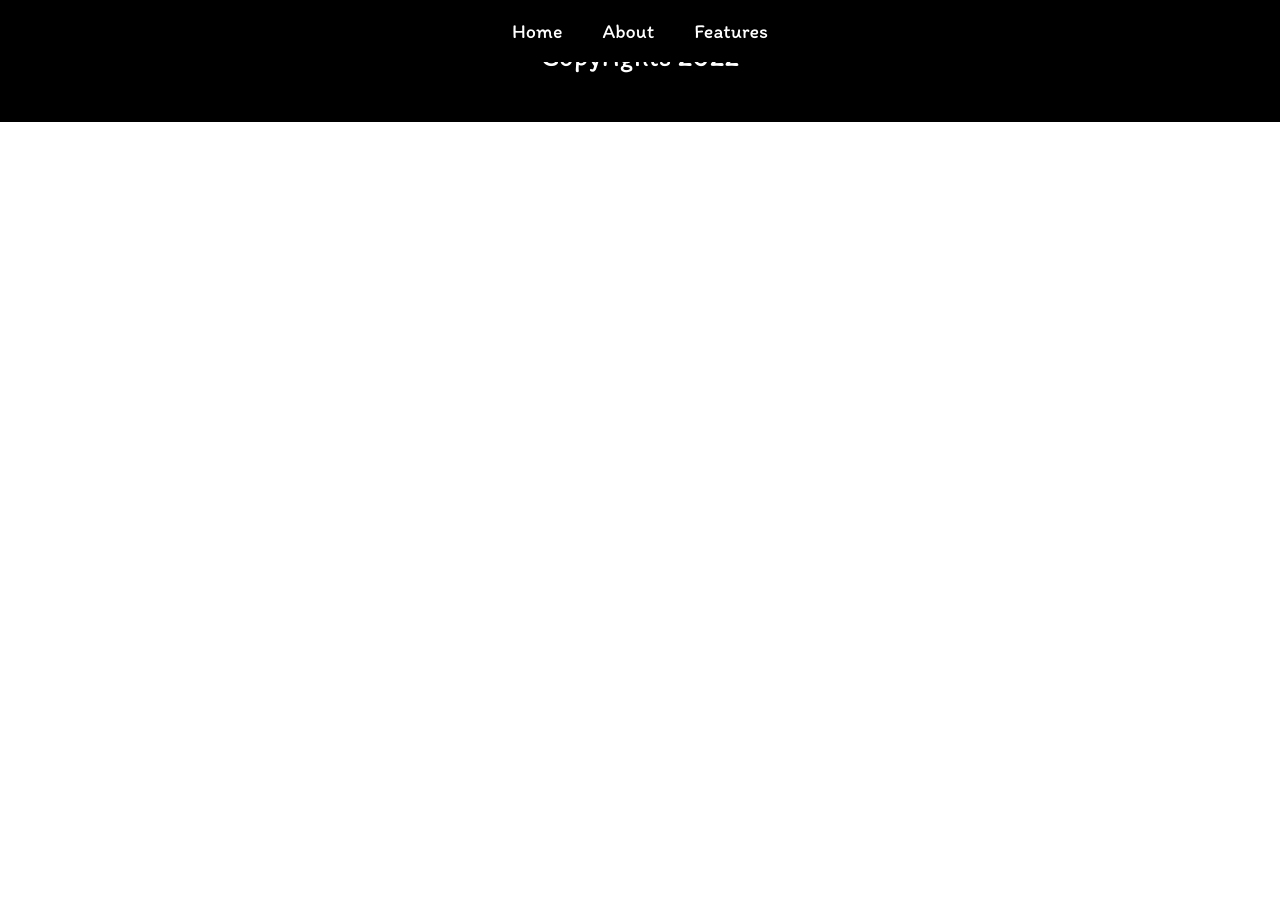
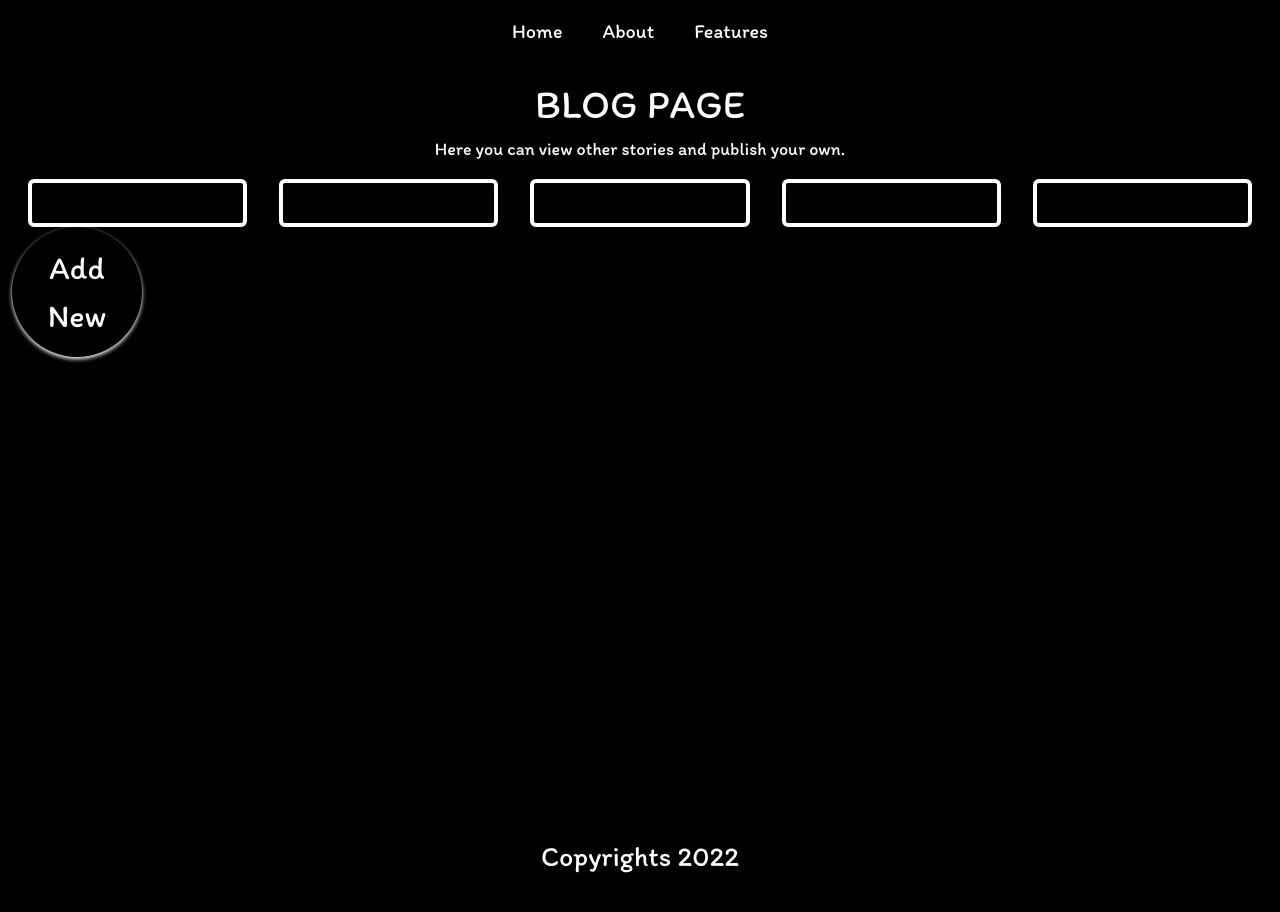
Before and after one commit to AkimuraNg/Dream-Blog, a React (Create React App) app in the folder dream/: page /blog in a window 1280 px wide. Shown: the top 912 px of the page. Before the commit the page ends 800 px from the top, so only its background shows below. Built offline with nearby package versions, Linux system fonts and the light colour scheme.

Commit message:
add blog page

```diff
--- a/dream/src/App.css
+++ b/dream/src/App.css
@@ -24,8 +24,25 @@ p {
 main {
   min-height: 100vh;
 }
+/*Button*/
+button{
+  background-color: black;
+  color: white;
+  border: none;
+  padding: 5px;
+  font-size: 32px;
+  height: 130px;
+  width: 130px;
+  box-shadow: 0 2px 4px white;
+  cursor: pointer;
+  transition: all 0.2s ease;
+}
 
-
+button:active {
+  background-color: white;
+  box-shadow: 0 0 2px black;
+  transform: translateY(2px);
+}
 
 /*Navbar*/
 .bg-dark {
@@ -54,6 +71,7 @@ main {
 /*Card*/
 .card {
   padding: 20px 20px;
+  margin: 0 16px;
   background: black;
   border: 4px solid white;
 }
--- a/dream/src/App.js
+++ b/dream/src/App.js
@@ -1,7 +1,8 @@
 import './App.css';
 import Home from './components/Home';
 
-import { Routes, Route } from 'react-router-dom';
+import { Routes, Route, Link } from 'react-router-dom';
+import Blog from './components/Blog';
 
 function App() {
 
@@ -18,7 +19,7 @@ function App() {
           <div class="collapse navbar-collapse" id="navbarContent">
             <ul class="navbar-nav justify-content-center mx-auto">
               <li class="nav-item">
-                <a class="nav-link active" href="#scrollspyHome">Home</a>
+                <Link class="nav-link active" href="#scrollspyHome" to="/">Home</Link>
               </li>
               <li class="nav-item">
                 <a class="nav-link active" href="#scrollspyAbout">About</a>
@@ -36,6 +37,7 @@ function App() {
 
       <Routes>
         <Route path="/" element={<Home />}></Route>
+        <Route path="/blog" element={<Blog />}></Route>
       </Routes>
 
 
--- /dev/null
+++ b/dream/src/components/Blog.js
@@ -0,0 +1,37 @@
+import React from 'react'
+
+const Blog = () => {
+    return (
+        <div className="container-fluid">
+            <main className="wrapper">
+               <section style={{paddingTop: 80, textAlign: 'center'}}>
+                    <h1>Blog Page</h1>
+                    <p>Here you can view other stories and publish your own.</p>
+               </section>
+               <section style={{display: 'flex'}}>
+                    <div className="card" style={{width: '18rem'}}>
+
+                    </div>
+                    <div className="card" style={{width: '18rem'}}>
+
+                    </div>
+                    <div className="card" style={{width: '18rem'}}>
+
+                    </div>
+                    <div className="card" style={{width: '18rem'}}>
+
+                    </div>
+                    <div className="card" style={{width: '18rem'}}>
+
+                    </div>
+               </section>
+
+               <button style={{borderRadius: "70%"}}>
+                    Add New
+               </button>
+            </main>
+        </div>
+    )
+}
+
+export default Blog
--- a/dream/src/components/Home.js
+++ b/dream/src/components/Home.js
@@ -1,9 +1,10 @@
 import React from 'react'
+import { Link } from 'react-router-dom'
 import feats from './data/feats.json'
 
 const Home = () => {
   return (
-    <div >
+    <div className="container-fluid">
       <main className="wrapper" >
 
         {/* Intro view */}
@@ -14,29 +15,28 @@ const Home = () => {
 
         {/* About view */}
         <section style={{ paddingTop: 120, padding: 80, textAlign: 'left' }} id="scrollspyAbout" className="aboutSection" data-bs-spy="scroll" data-bs-target="#navbarContent" data-bs-root-margin="0px 0px -40%" data-bs-smooth-scroll="true" tabindex="-1">
-          <h1>About the Website</h1>
-          <h4>Have you ever dream about something very good, very fantastic, very nostalgic,...?
+          <h1 style={{paddingBottom: 20}}>About the Website</h1>
+          <h4 style={{ paddingBottom: 28}}>Have you ever dream about something very good, very fantastic, very nostalgic,...?
             <br />Have you ever want to share your dreams to everyone but to shy to share with them?
             <br /> Then this website is for you! </h4>
           <p>Introducing 'Dream blog'. A webpage where you can share you dream with others without having to revealing yourself.
             Here, on this website, everyone is anonymous and the only thing that is shown is their dream stories.
-            <br/>You have a good dream last night? Share it on here!
-            <br/>You have a scary nightmare? Share it on here as well!
-            <br/>We accept all kind of dreams and nightmares that you experienced.
+            <br />You have a good dream last night? Share it on here!
+            <br />You have a scary nightmare? Share it on here as well!
+            <br />We accept all kind of dreams and nightmares that you experienced.
           </p>
-          <p>Multiverse theory</p>
 
         </section>
 
         {/* Features view */}
-        <section style={{ paddingTop: 120 }} id="scrollspyFeats" className="featuresSection" data-bs-spy="scroll" data-bs-target="#navbarContent" data-bs-root-margin="0px 0px -40%" data-bs-smooth-scroll="true">
-          <h1 style={{ textAlign: 'right', paddingRight: 40 }}>Website Features</h1>
-          <h4 style={{ textAlign: 'right', paddingRight: 40 }}>Here are some features that the website currently supports</h4>
+        <section style={{ paddingTop: 120, textAlign: 'right'}} id="scrollspyFeats" className="featuresSection" data-bs-spy="scroll" data-bs-target="#navbarContent" data-bs-root-margin="0px 0px -40%" data-bs-smooth-scroll="true">
+          <h1 style={{ paddingRight: 40 }}>Website Features</h1>
+          <h4 style={{ paddingRight: 40 }}>Here are some features that the website currently supports</h4>
           {/* Card views */}
-          <div className="featItems" style={{ padding: 80 }}>
+          <div className="featItems" style={{ padding: 60 }}>
             {feats.map(post => {
               return (
-                <div className="card" style={{ width: "18rem" }}>
+                <div className="card" style={{ width: "18rem", textAlign: "center" }}>
                   <img src={post.image} className="card-img-top" alt="..." />
                   <div className="card-body">
                     <h5 className="card-title" style={{ textAlign: 'center', paddingBottom: 20 }}>{post.title}</h5>
@@ -46,6 +46,9 @@ const Home = () => {
               )
             })}
           </div>
+
+          <Link to="/blog" style={{ color: 'white', display: 'flex', justifyContent: 'center', fontSize: '28px', textDecoration: 'none', marginBottom: 50}}> View Stories</Link>
+
         </section>
       </main>
     </div>
```
Also changed, not shown: dream/src/components/images/plus-circle-fill.svg (added).
